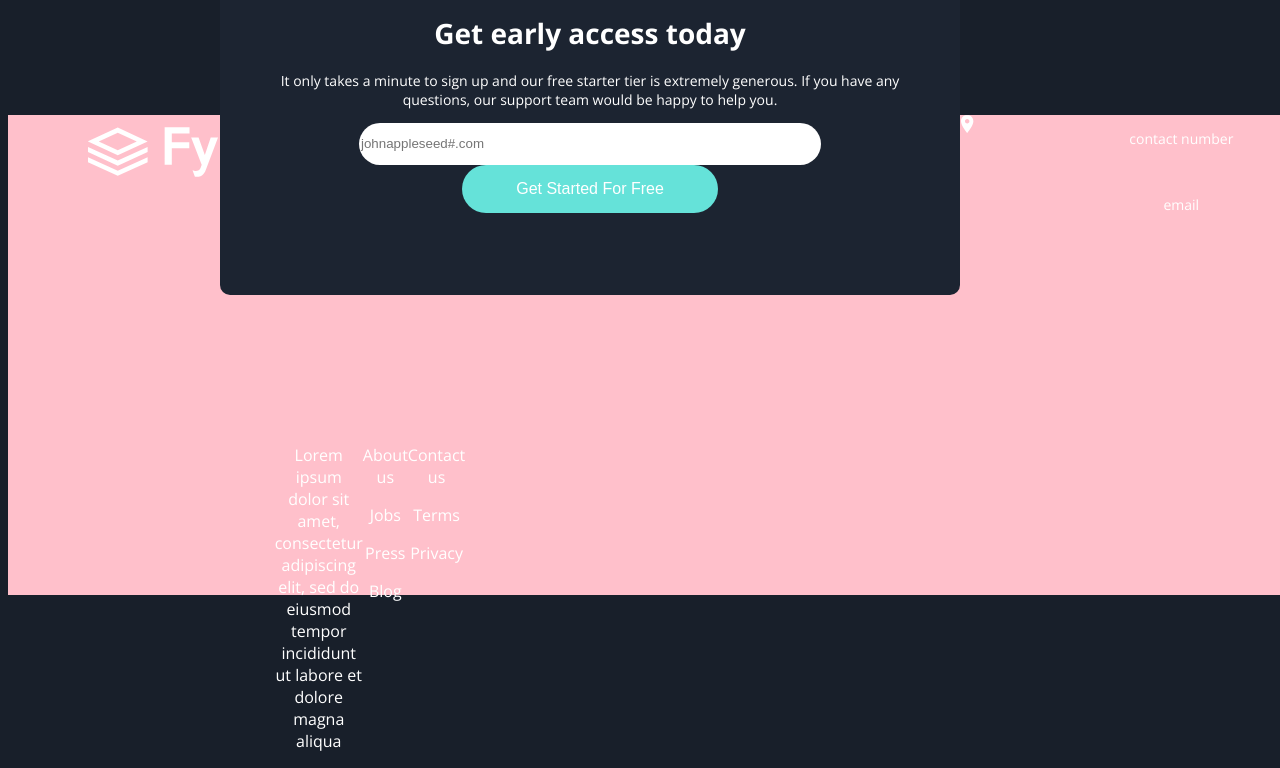
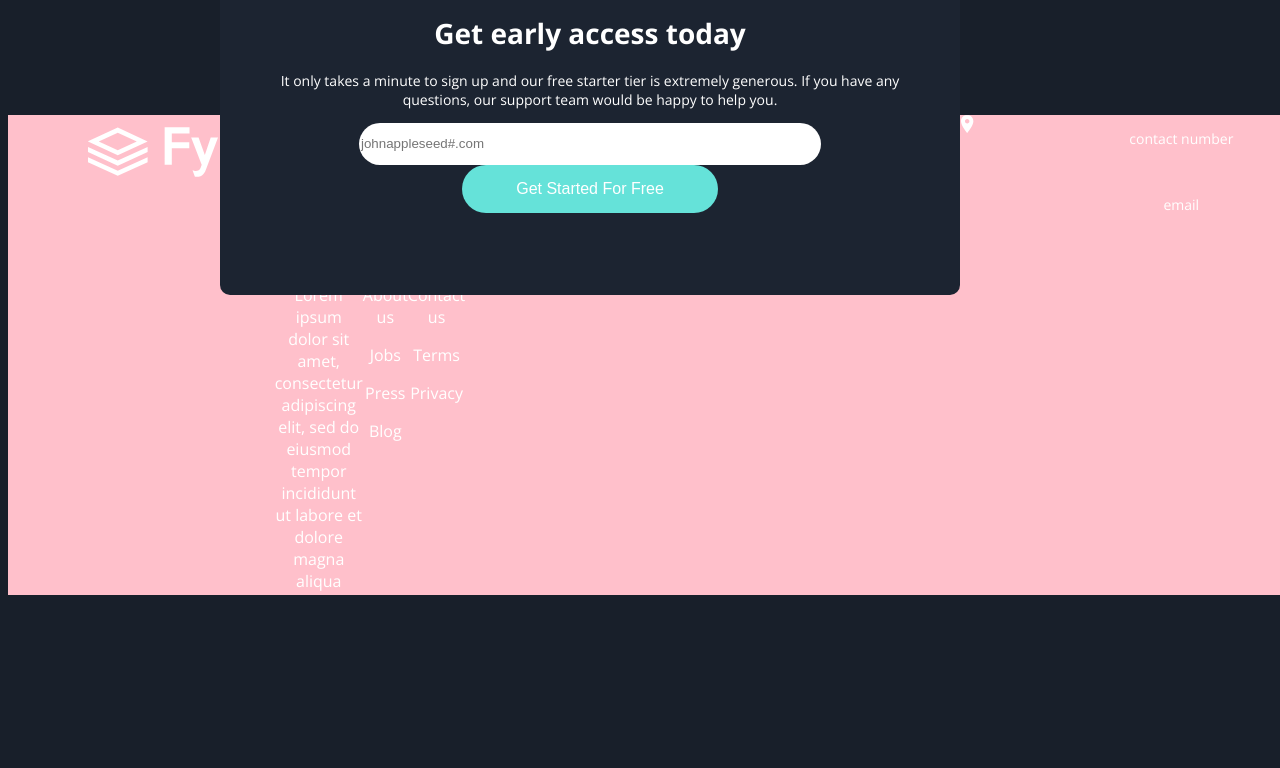
Before and after one commit to jokale/fylo, a React (Create React App) app: page / in a window 1280 px wide. Shown: the part 2445-3213 px from the top of the page. After the commit the page ends 3053 px from the top, so only its background shows below. Built offline with nearby package versions, Linux system fonts and the light colour scheme.

Commit message:
move webgrid

```diff
--- a/src/index.css
+++ b/src/index.css
@@ -463,7 +463,7 @@ input{
   grid-template-columns: repeat(6, 1.5fr);
   align-items: right;
   justify-content: right;
-  position: relative; top: 25vh; right: 100vh;
+  position: relative; top: 5vh; right: 100vh;
   font-size: 1rem;
 }
 
```
